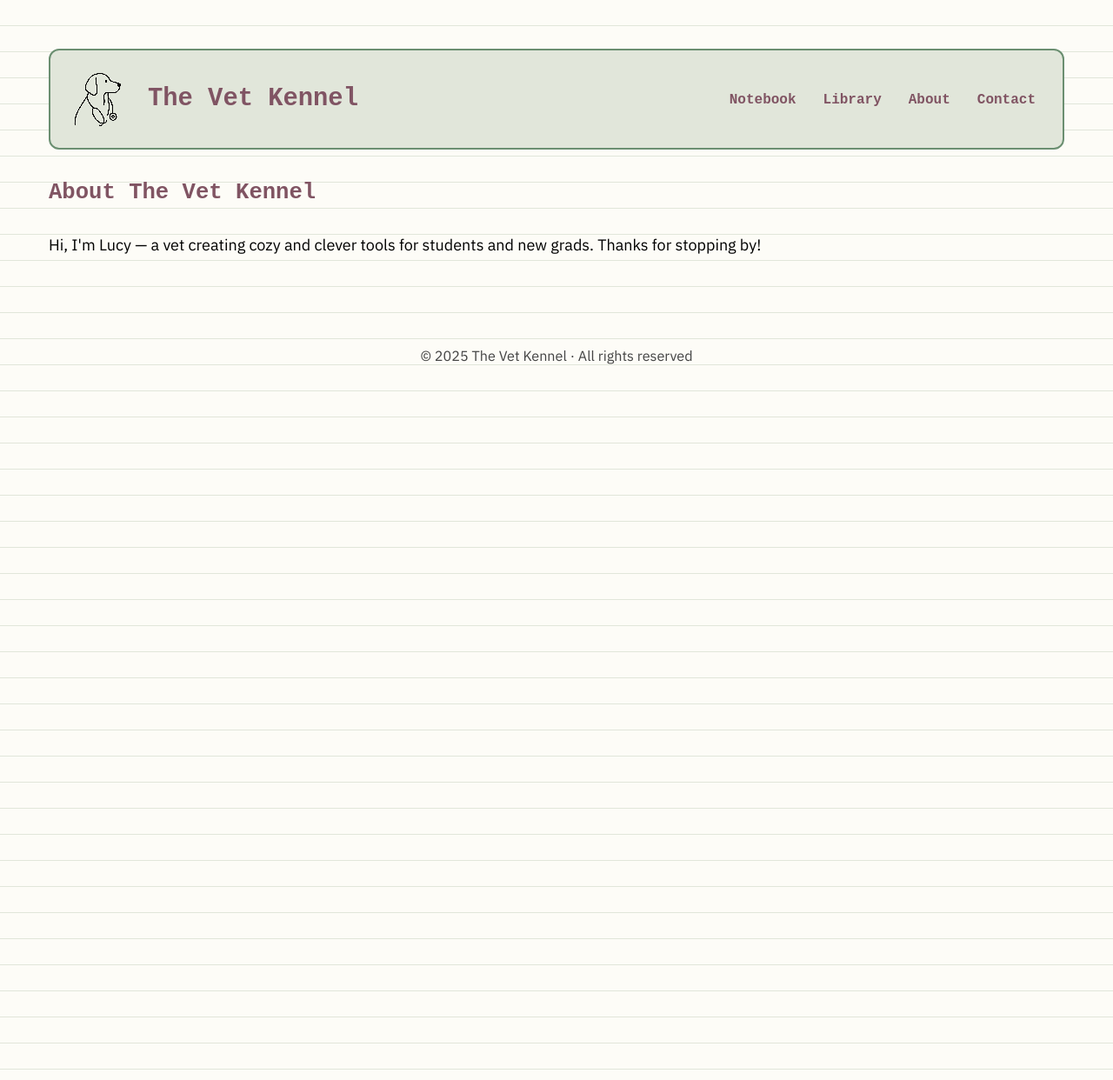
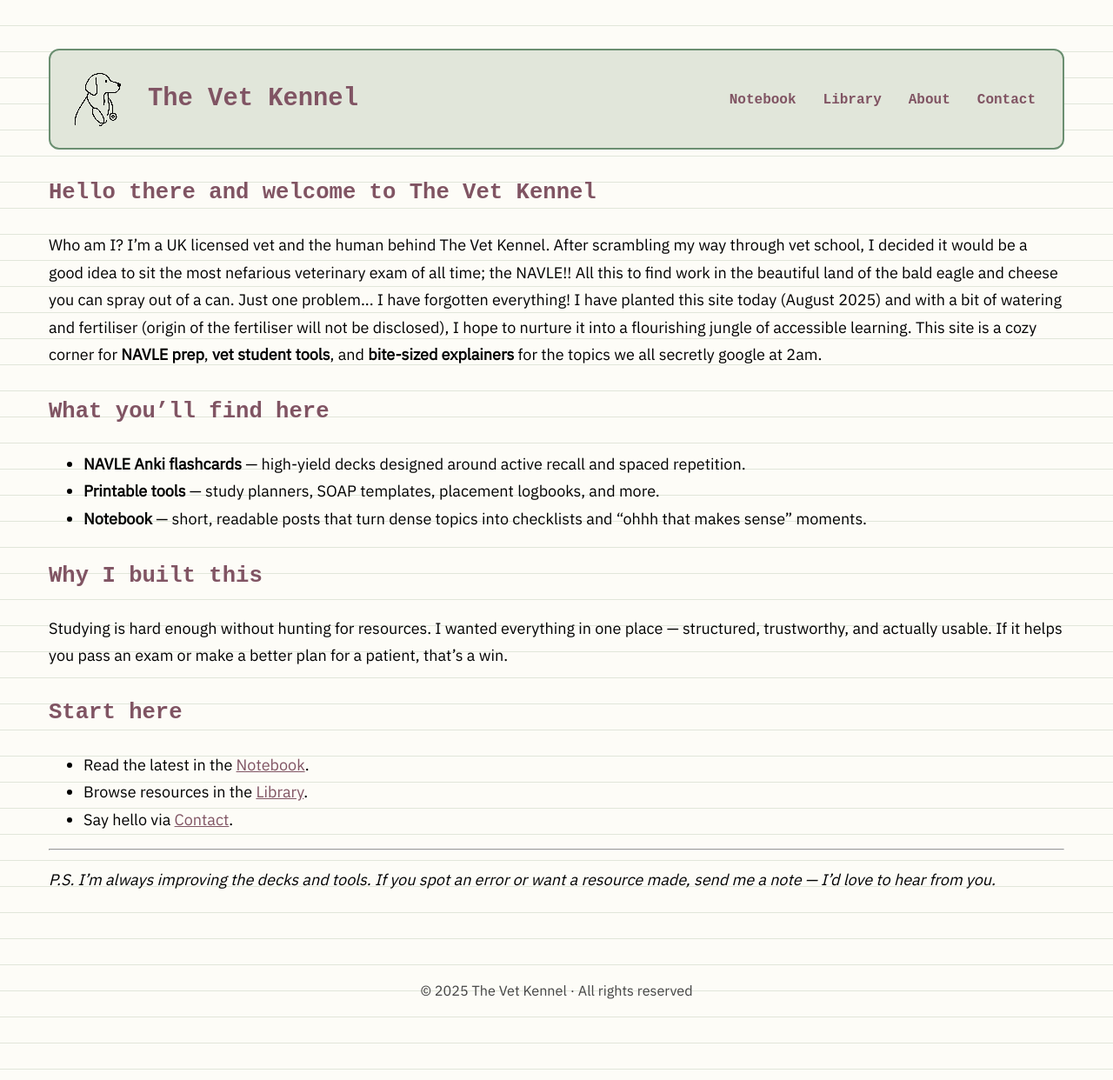
Before and after one commit to TheVetKennel/thevetkennel.github.io, a Jekyll site: the page built from about/index.md, in a window 1280 px wide. Shown: the whole page at 87% size. Built offline with Jekyll 4.4.1, drawn with Linux system fonts in a browser that asks for light colours; before the commit the page ends 900 px from its top, so only the background shows below that.

Commit message:
Update index.md

```diff
--- a/about/index.md
+++ b/about/index.md
@@ -4,6 +4,27 @@ title: About
 ---
 
 <section class="about">
-  <h2>About The Vet Kennel</h2>
-  <p>Hi, I'm Lucy — a vet creating cozy and clever tools for students and new grads. Thanks for stopping by!</p>
+  <h2>Hello there and welcome to The Vet Kennel</h2>
+  <p>Who am I? I’m a UK licensed vet and the human behind The Vet Kennel. After scrambling my way through vet school, I decided it would be a good idea to sit the most nefarious veterinary exam of all time; the NAVLE!! All this to find work in the beautiful land of the bald eagle and cheese you can spray out of a can. Just one problem... I have forgotten everything! I have planted this site today (August 2025) and with a bit of watering and fertiliser (origin of the fertiliser will not be disclosed), I hope to nurture it into a flourishing jungle of accessible learning. This site is a cozy corner for <strong>NAVLE prep</strong>, <strong>vet student tools</strong>, and <strong>bite-sized explainers</strong> for the topics we all secretly google at 2am.</p>
+
+  <h2>What you’ll find here</h2>
+  <ul>
+    <li><strong>NAVLE Anki flashcards</strong> — high-yield decks designed around active recall and spaced repetition.</li>
+    <li><strong>Printable tools</strong> — study planners, SOAP templates, placement logbooks, and more.</li>
+    <li><strong>Notebook</strong> — short, readable posts that turn dense topics into checklists and “ohhh that makes sense” moments.</li>
+  </ul>
+
+  <h2>Why I built this</h2>
+  <p>Studying is hard enough without hunting for resources. I wanted everything in one place — structured, trustworthy, and actually usable. If it helps you pass an exam or make a better plan for a patient, that’s a win.</p>
+
+  <h2>Start here</h2>
+  <ul>
+    <li>Read the latest in the <a href="{{ '/notebook/' | relative_url }}">Notebook</a>.</li>
+    <li>Browse resources in the <a href="{{ '/library/' | relative_url }}">Library</a>.</li>
+    <li>Say hello via <a href="{{ '/contact/' | relative_url }}">Contact</a>.</li>
+  </ul>
+
+  <hr>
+
+  <p><em>P.S. I’m always improving the decks and tools. If you spot an error or want a resource made, send me a note — I’d love to hear from you.</em></p>
 </section>
```
